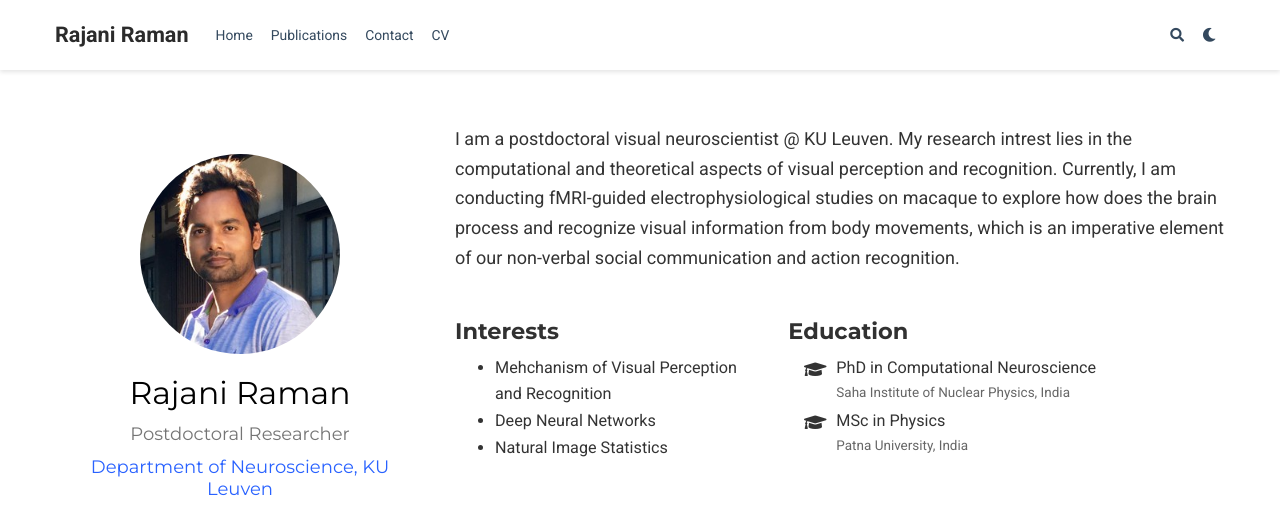
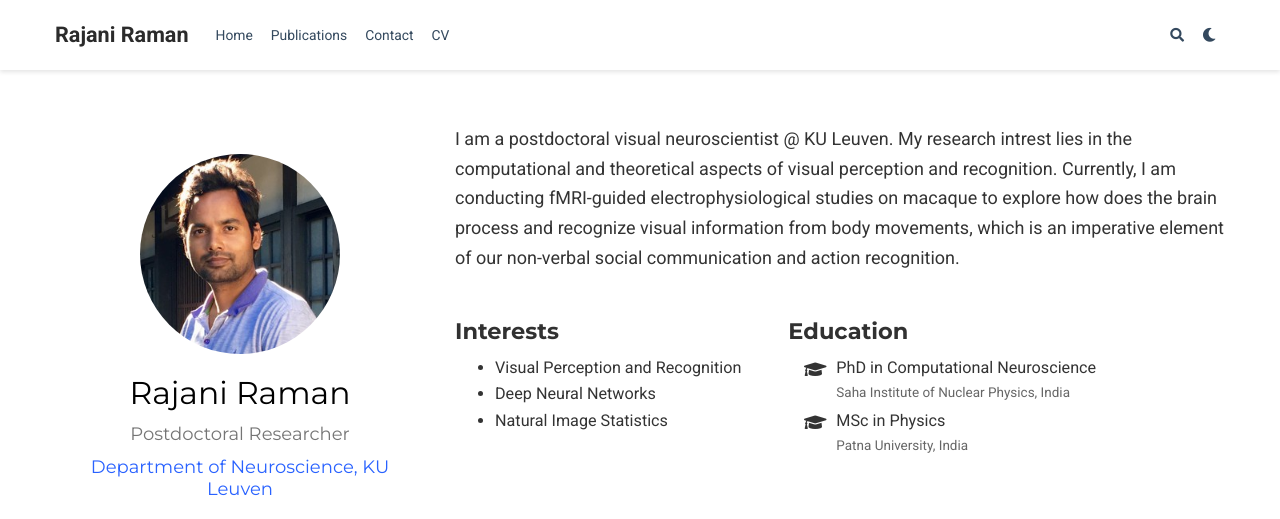
Before and after one commit to RajaniRaman/rajaniraman.github.io, a plain HTML site: page authors/admin/index.html in a window 1280 px wide. Shown: the top 519 px of the page. Drawn offline with nearby package versions, Linux system fonts and the light colour scheme; some icons are missing.

Commit message:
minor changes

```diff
--- a/authors/admin/index.html
+++ b/authors/admin/index.html
@@ -515,7 +515,7 @@
         <h3>Interests</h3>
         <ul class="ul-interests">
 
-          <li>Mehchanism of Visual Perception and Recognition</li>
+          <li>Visual Perception and Recognition</li>
 
           <li>Deep Neural Networks</li>
 
```
Also changed, not shown: index.html (+1 -1 lines).
